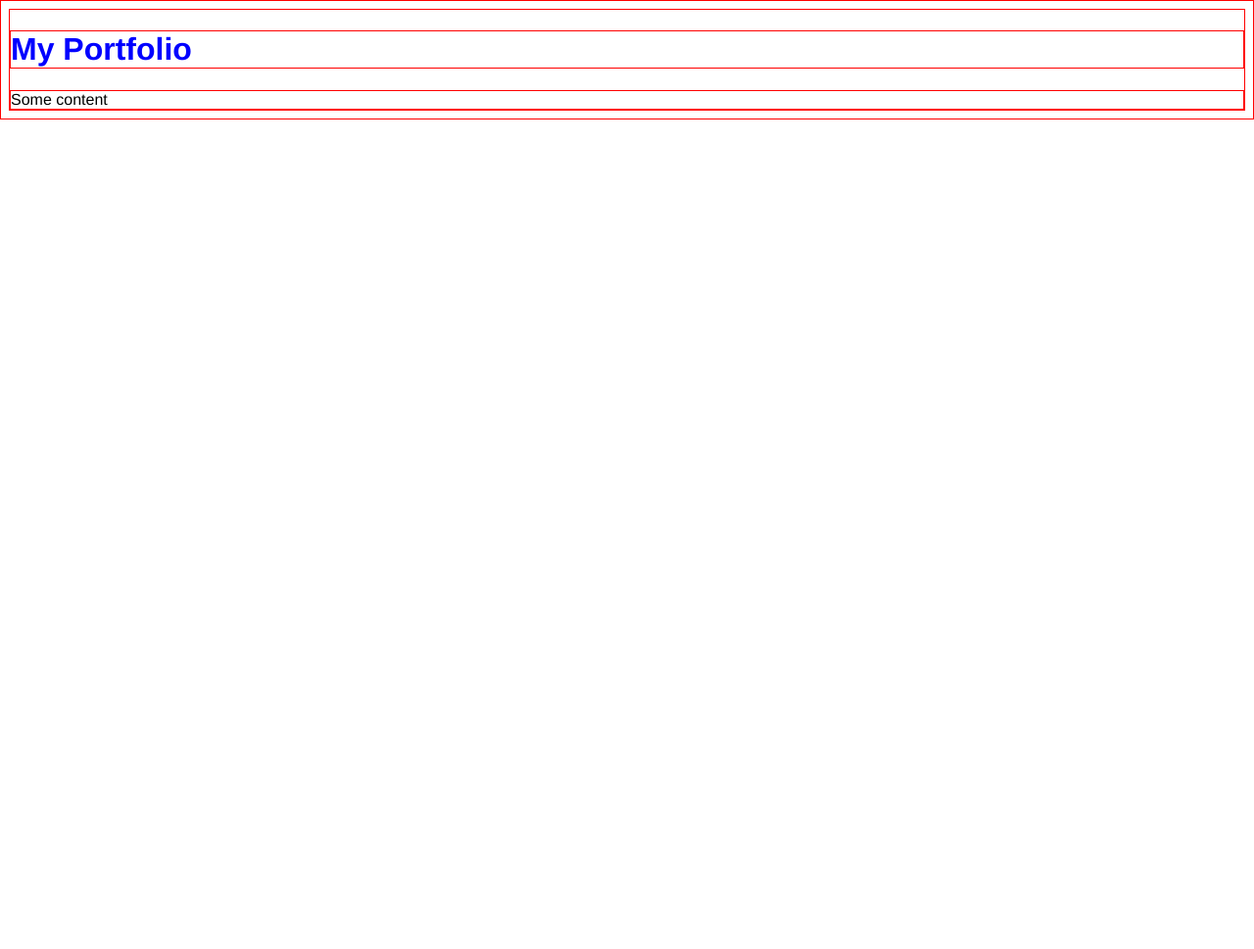
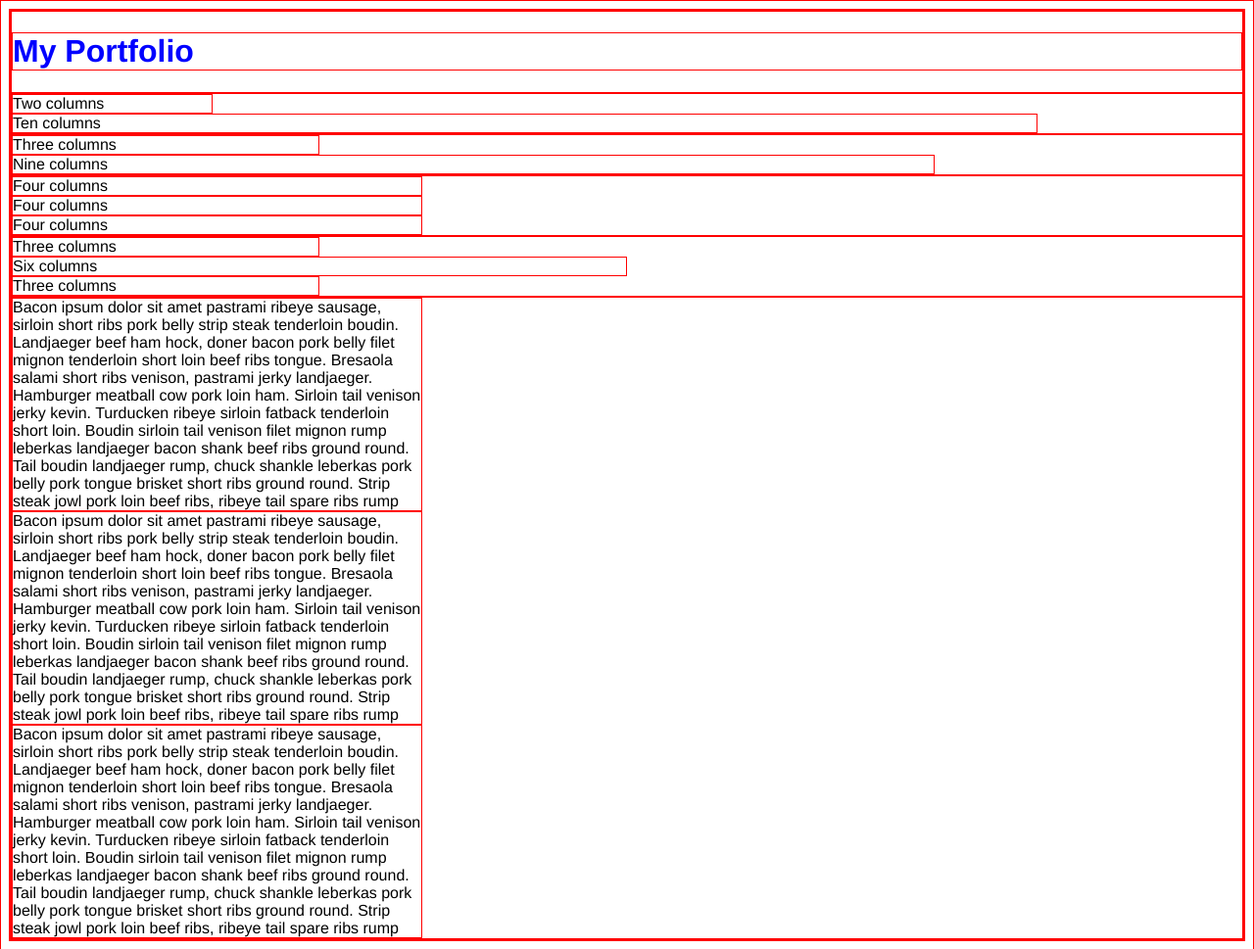
Before and after one commit to gregkirschner/UdacityFullStackNanodegree, a plain HTML site: page BuildAPortfolio/portfolio/framework/test.html in a window 1280 px wide. Shown: the whole page at 98% size. Before the commit the page ends 800 px from the top, so only its background shows below. Drawn offline with Linux system fonts and the light colour scheme.

Commit message:
Update index.html with paragraphs for testing.

```diff
--- a/BuildAPortfolio/portfolio/framework/test.html
+++ b/BuildAPortfolio/portfolio/framework/test.html
@@ -6,8 +6,35 @@
     <meta charset="utf-8">
 </head>
 <body>
-    <h1>My Portfolio</h1>
-    <div>Some content</div>
+    <div class="grid">
+        <div class="row">
+            <h1>My Portfolio</h1>
+        </div>
+        <div class="row">
+            <div class="col-2">Two columns</div>
+            <div class="col-10">Ten columns</div>
+        </div>
+        <div class="row">
+            <div class="col-3">Three columns</div>
+            <div class="col-9">Nine columns</div>
+        </div>
+        <div class="row">
+            <div class="col-4">Four columns</div>
+            <div class="col-4">Four columns</div>
+            <div class="col-4">Four columns</div>
+        </div>
+        <div class="row">
+            <div class="col-3">Three columns</div>
+            <div class="col-6">Six columns</div>
+            <div class="col-3">Three columns</div>
+        </div>
+        <div class="row">
+            <div class="col-4">Bacon ipsum dolor sit amet pastrami ribeye sausage, sirloin short ribs pork belly strip steak tenderloin boudin. Landjaeger beef ham hock, doner bacon pork belly filet mignon tenderloin short loin beef ribs tongue. Bresaola salami short ribs venison, pastrami jerky landjaeger. Hamburger meatball cow pork loin ham. Sirloin tail venison jerky kevin. Turducken ribeye sirloin fatback tenderloin short loin. Boudin sirloin tail venison filet mignon rump leberkas landjaeger bacon shank beef ribs ground round. Tail boudin landjaeger rump, chuck shankle leberkas pork belly pork tongue brisket short ribs ground round. Strip steak jowl pork loin beef ribs, ribeye tail spare ribs rump</div>
+            <div class="col-4">Bacon ipsum dolor sit amet pastrami ribeye sausage, sirloin short ribs pork belly strip steak tenderloin boudin. Landjaeger beef ham hock, doner bacon pork belly filet mignon tenderloin short loin beef ribs tongue. Bresaola salami short ribs venison, pastrami jerky landjaeger. Hamburger meatball cow pork loin ham. Sirloin tail venison jerky kevin. Turducken ribeye sirloin fatback tenderloin short loin. Boudin sirloin tail venison filet mignon rump leberkas landjaeger bacon shank beef ribs ground round. Tail boudin landjaeger rump, chuck shankle leberkas pork belly pork tongue brisket short ribs ground round. Strip steak jowl pork loin beef ribs, ribeye tail spare ribs rump</div>
+            <div class="col-4">Bacon ipsum dolor sit amet pastrami ribeye sausage, sirloin short ribs pork belly strip steak tenderloin boudin. Landjaeger beef ham hock, doner bacon pork belly filet mignon tenderloin short loin beef ribs tongue. Bresaola salami short ribs venison, pastrami jerky landjaeger. Hamburger meatball cow pork loin ham. Sirloin tail venison jerky kevin. Turducken ribeye sirloin fatback tenderloin short loin. Boudin sirloin tail venison filet mignon rump leberkas landjaeger bacon shank beef ribs ground round. Tail boudin landjaeger rump, chuck shankle leberkas pork belly pork tongue brisket short ribs ground round. Strip steak jowl pork loin beef ribs, ribeye tail spare ribs rump</div>
+        </div>
+    </div>
+
 </body>
 
 </html>
```
